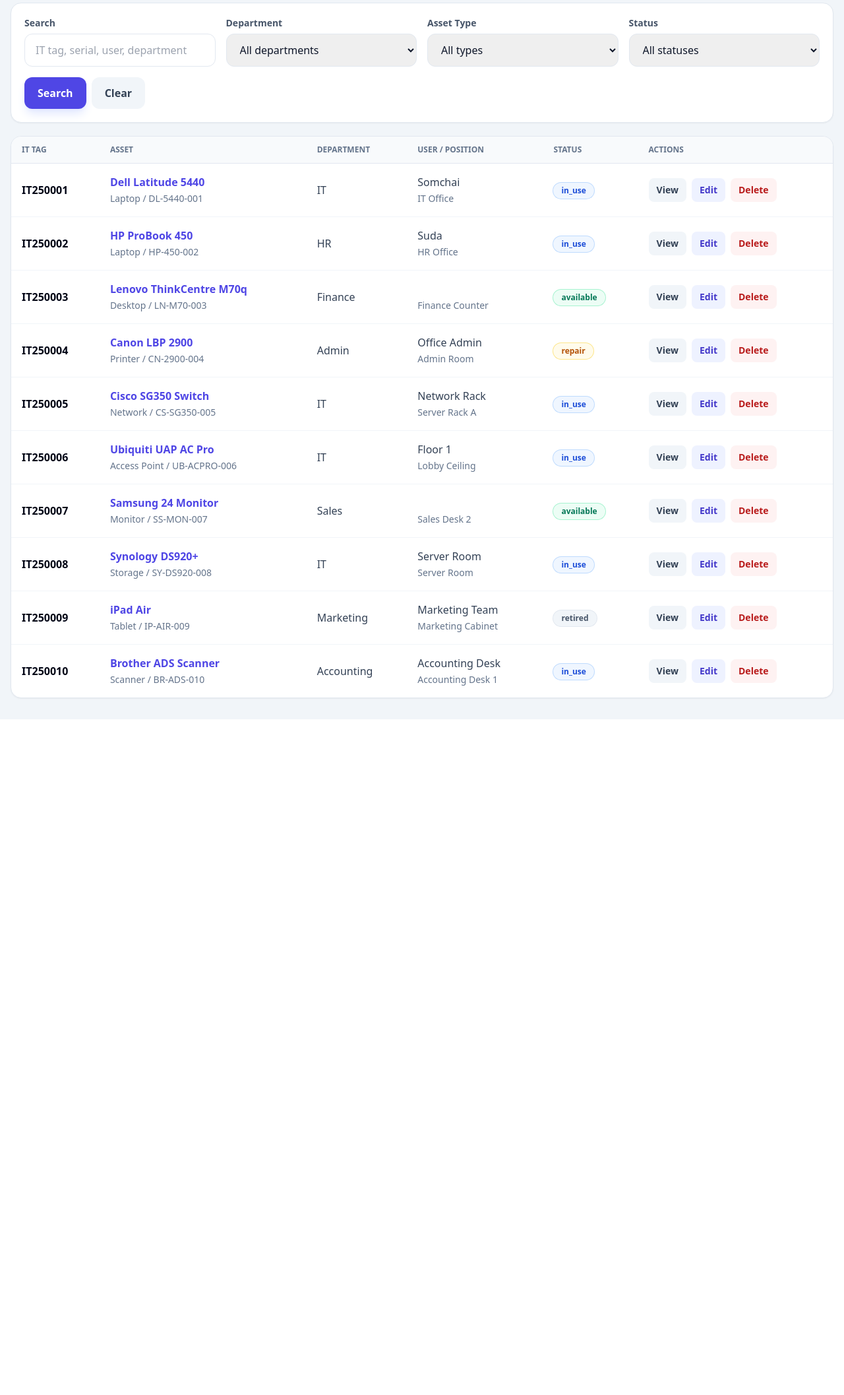
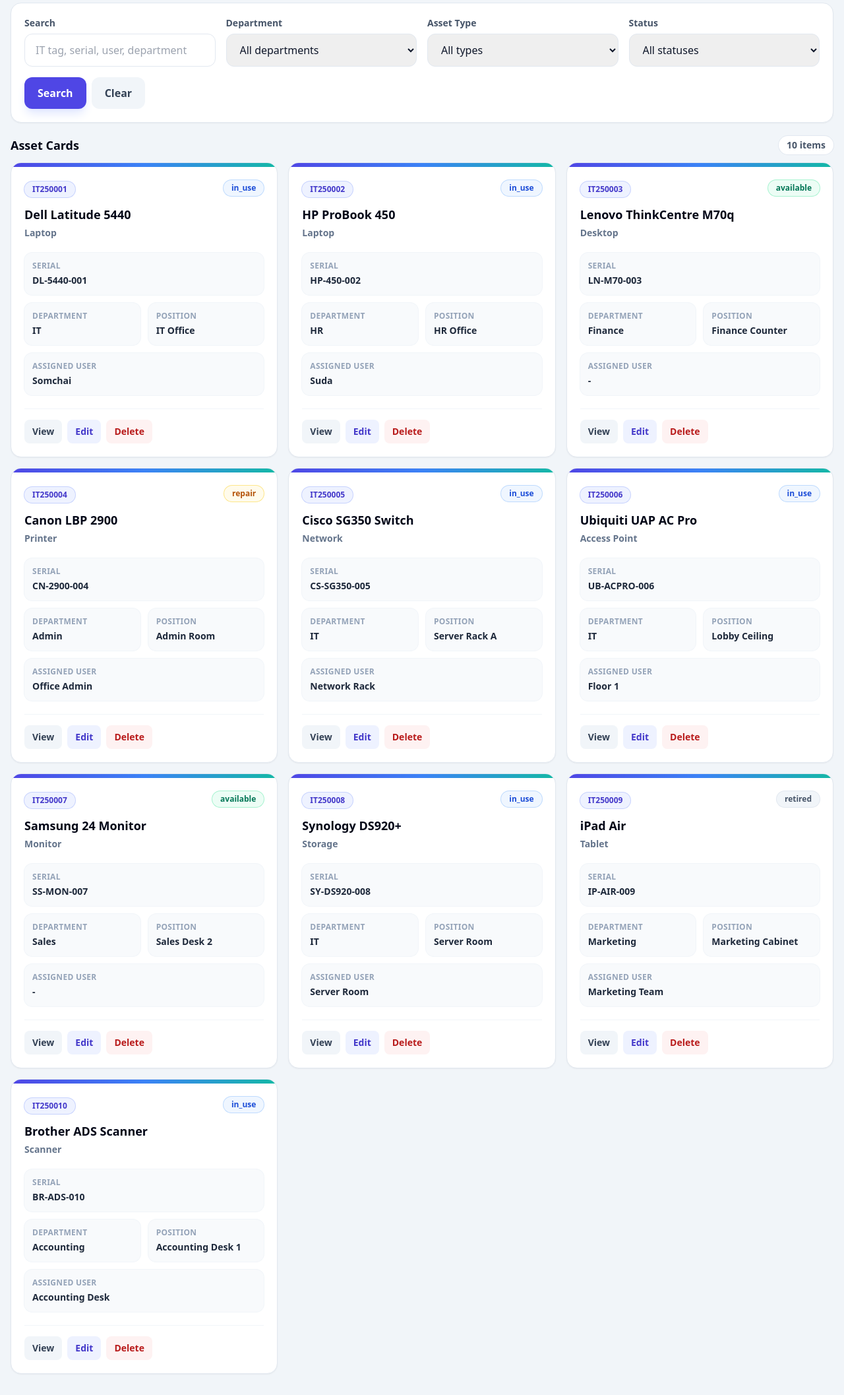
Before and after one commit to thawatchai28063/it-asset-management-app, a PHP site: page /assets.php in a window 1280 px wide. Shown: the part 209-2323 px from the top of the page at 66% size. Before the commit the page ends 1299 px from the top, so only its background shows below. Run offline with PHP 8.4, Linux system fonts and the light colour scheme; a user stored in the database is signed in; data comes from the database, SQL or seed files in the repository; some libraries are stand-ins or nearby versions.

Commit message:
Show web assets as cards

```diff
--- a/it_asset_web/assets.php
+++ b/it_asset_web/assets.php
@@ -103,32 +103,58 @@ require __DIR__ . '/partials/header.php';
   </div>
 </form>
 
-<div class="mt-5 overflow-hidden rounded-2xl border border-slate-200 bg-white shadow-sm">
-  <div class="overflow-x-auto">
-    <table class="min-w-full divide-y divide-slate-200">
-      <thead class="bg-slate-50">
-        <tr>
-          <th class="px-4 py-3 text-left text-xs font-black uppercase text-slate-500">IT Tag</th>
-          <th class="px-4 py-3 text-left text-xs font-black uppercase text-slate-500">Asset</th>
-          <th class="px-4 py-3 text-left text-xs font-black uppercase text-slate-500">Department</th>
-          <th class="px-4 py-3 text-left text-xs font-black uppercase text-slate-500">User / Position</th>
-          <th class="px-4 py-3 text-left text-xs font-black uppercase text-slate-500">Status</th>
-          <th class="px-4 py-3 text-left text-xs font-black uppercase text-slate-500">Actions</th>
-        </tr>
-      </thead>
-      <tbody class="divide-y divide-slate-100">
+<div class="mt-5">
+  <div class="mb-3 flex items-center justify-between gap-3">
+    <h2 class="text-lg font-black text-slate-950">Asset Cards</h2>
+    <span class="rounded-full bg-white px-3 py-1 text-sm font-bold text-slate-600 ring-1 ring-slate-200"><?= count($assets) ?> items</span>
+  </div>
+
+  <?php if (!$assets): ?>
+    <div class="rounded-2xl border border-dashed border-slate-300 bg-white p-10 text-center text-slate-500 shadow-sm">
+      No assets found.
+    </div>
+  <?php endif; ?>
+
+  <div class="grid gap-4 md:grid-cols-2 xl:grid-cols-3">
     <?php foreach ($assets as $asset): ?>
-        <tr class="hover:bg-slate-50">
-          <td class="px-4 py-4"><span class="font-black text-slate-950"><?= h($asset['it_tag'] ?: $asset['serial_number']) ?></span></td>
-          <td class="px-4 py-4">
-            <a class="font-bold text-indigo-600 hover:text-indigo-800" href="asset_detail.php?id=<?= (int) $asset['id'] ?>"><?= h($asset['asset_name']) ?></a><br>
-            <span class="text-sm text-slate-500"><?= h($asset['asset_type']) ?> / <?= h($asset['serial_number']) ?></span>
-          </td>
-          <td class="px-4 py-4 text-slate-700"><?= h($asset['department']) ?></td>
-          <td class="px-4 py-4 text-slate-700"><?= h($asset['assigned_user']) ?><br><span class="text-sm text-slate-500"><?= h($asset['position']) ?></span></td>
-          <td class="px-4 py-4"><span class="inline-flex rounded-full px-3 py-1 text-xs font-black ring-1 <?= asset_status_class($asset['status']) ?>"><?= h($asset['status']) ?></span></td>
-          <td class="px-4 py-4">
-            <div class="flex flex-wrap gap-2">
+      <article class="group overflow-hidden rounded-2xl border border-slate-200 bg-white shadow-sm transition hover:-translate-y-0.5 hover:border-indigo-200 hover:shadow-xl">
+        <div class="h-1.5 bg-gradient-to-r from-indigo-600 via-blue-500 to-teal-500"></div>
+        <div class="p-5">
+          <div class="flex items-start justify-between gap-3">
+            <div class="min-w-0">
+              <div class="inline-flex rounded-full bg-indigo-50 px-3 py-1 text-xs font-black text-indigo-700 ring-1 ring-indigo-200">
+                <?= h($asset['it_tag'] ?: $asset['serial_number']) ?>
+              </div>
+              <h3 class="mt-3 line-clamp-2 text-lg font-black text-slate-950">
+                <a class="hover:text-indigo-700" href="asset_detail.php?id=<?= (int) $asset['id'] ?>"><?= h($asset['asset_name']) ?></a>
+              </h3>
+              <p class="mt-1 text-sm font-semibold text-slate-500"><?= h($asset['asset_type']) ?></p>
+            </div>
+            <span class="shrink-0 rounded-full px-3 py-1 text-xs font-black ring-1 <?= asset_status_class($asset['status']) ?>"><?= h($asset['status']) ?></span>
+          </div>
+
+          <div class="mt-5 grid gap-3 text-sm">
+            <div class="rounded-xl bg-slate-50 p-3 ring-1 ring-slate-100">
+              <div class="text-xs font-black uppercase tracking-wide text-slate-400">Serial</div>
+              <div class="mt-1 break-all font-bold text-slate-800"><?= h($asset['serial_number']) ?></div>
+            </div>
+            <div class="grid grid-cols-2 gap-3">
+              <div class="rounded-xl bg-slate-50 p-3 ring-1 ring-slate-100">
+                <div class="text-xs font-black uppercase tracking-wide text-slate-400">Department</div>
+                <div class="mt-1 font-bold text-slate-800"><?= h($asset['department']) ?></div>
+              </div>
+              <div class="rounded-xl bg-slate-50 p-3 ring-1 ring-slate-100">
+                <div class="text-xs font-black uppercase tracking-wide text-slate-400">Position</div>
+                <div class="mt-1 font-bold text-slate-800"><?= h($asset['position'] ?: '-') ?></div>
+              </div>
+            </div>
+            <div class="rounded-xl bg-slate-50 p-3 ring-1 ring-slate-100">
+              <div class="text-xs font-black uppercase tracking-wide text-slate-400">Assigned User</div>
+              <div class="mt-1 font-bold text-slate-800"><?= h($asset['assigned_user'] ?: '-') ?></div>
+            </div>
+          </div>
+
+          <div class="mt-5 flex flex-wrap gap-2 border-t border-slate-100 pt-4">
             <a class="rounded-lg bg-slate-100 px-3 py-2 text-sm font-bold text-slate-700 hover:bg-slate-200" href="asset_detail.php?id=<?= (int) $asset['id'] ?>">View</a>
             <a class="rounded-lg bg-indigo-50 px-3 py-2 text-sm font-bold text-indigo-700 hover:bg-indigo-100" href="asset_form.php?id=<?= (int) $asset['id'] ?>">Edit</a>
             <form method="post" onsubmit="return confirm('Delete this asset?');">
@@ -137,14 +163,9 @@ require __DIR__ . '/partials/header.php';
               <button class="rounded-lg bg-red-50 px-3 py-2 text-sm font-bold text-red-700 hover:bg-red-100" type="submit">Delete</button>
             </form>
           </div>
-          </td>
-        </tr>
+        </div>
+      </article>
     <?php endforeach; ?>
-      <?php if (!$assets): ?>
-        <tr><td class="px-4 py-10 text-center text-slate-500" colspan="6">No assets found.</td></tr>
-      <?php endif; ?>
-      </tbody>
-    </table>
   </div>
 </div>
 <?php require __DIR__ . '/partials/footer.php'; ?>
```
Lines whose indentation alone changed are shown as unchanged.
